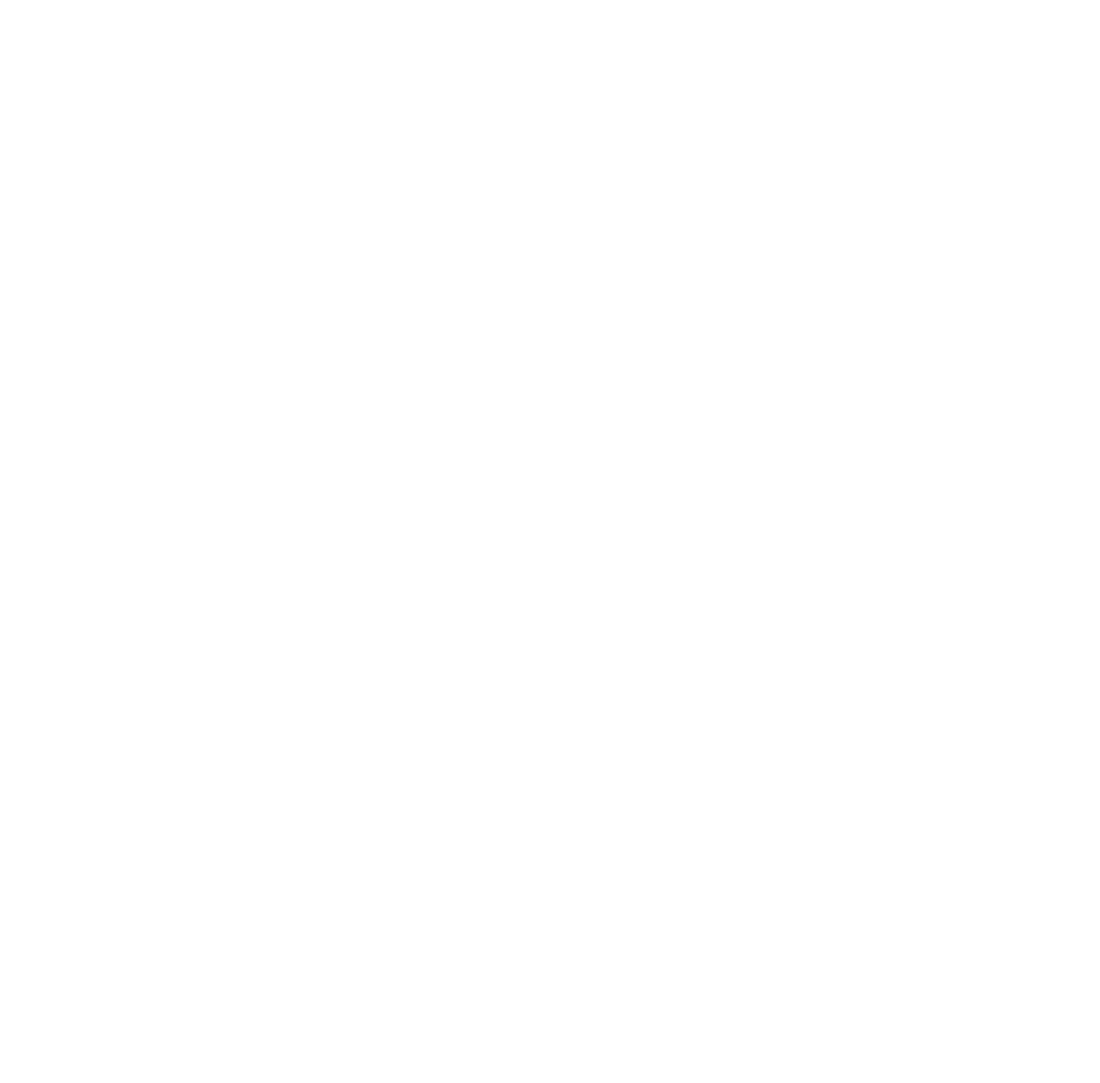
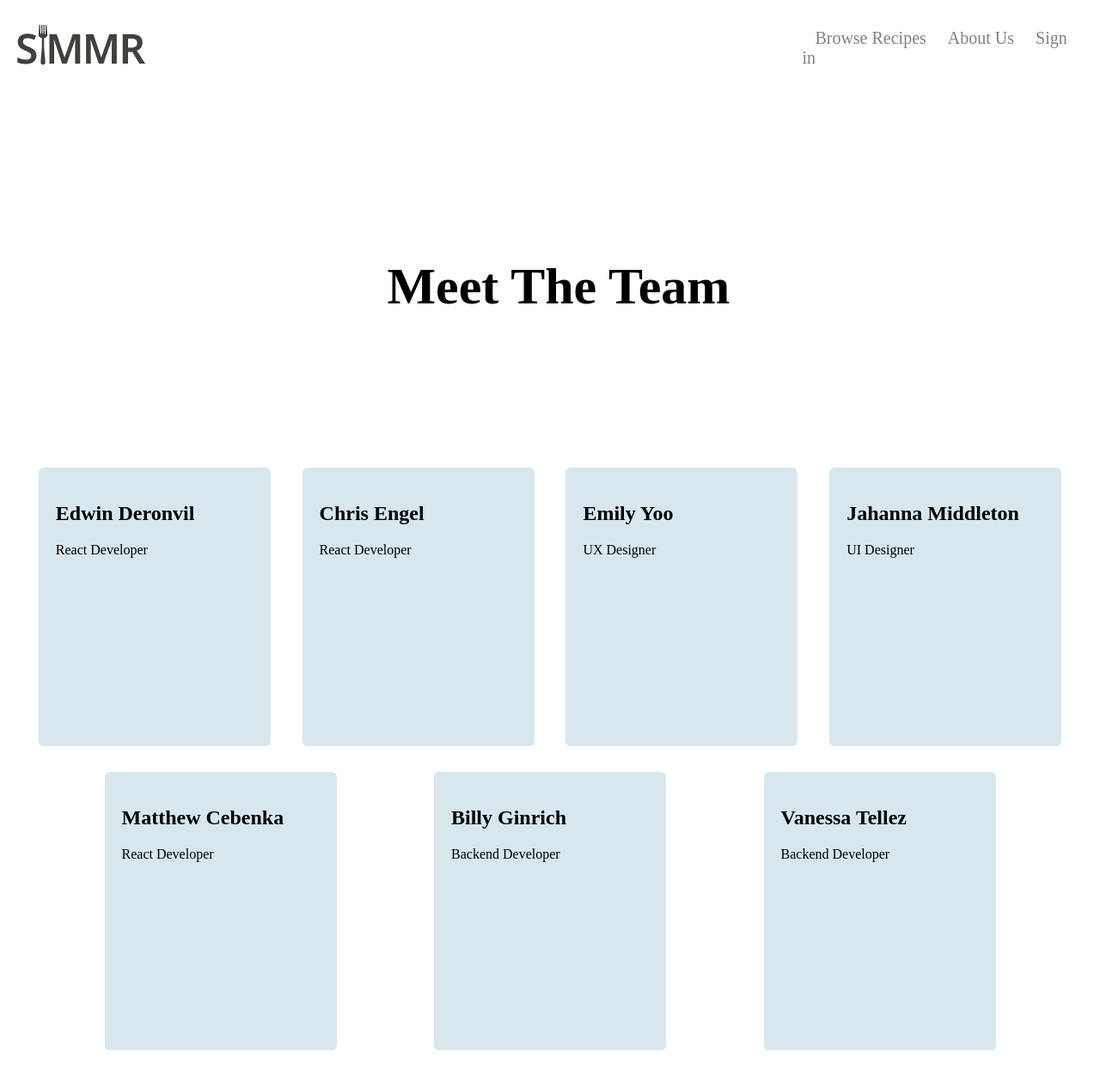
Before and after one commit to chefPassport/UI, a plain HTML site: page about-us.html in a window 1280 px wide. Shown: the whole page at 86% size. Before the commit the page ends 800 px from the top, so only its background shows below. Drawn offline with Linux system fonts and the light colour scheme.

Commit message:
about us boxes complete

```diff
--- a/about-us.html
+++ b/about-us.html
@@ -0,0 +1,110 @@
+ <!doctype html>
+ <html lang="en">
+ <head>
+
+
+  <meta charset="utf-8">
+
+  <title>About Us</title>
+
+
+  <meta name="viewport" content="width=device-width, initial-scale=1">
+
+ <link href="https://fonts.googleapis.com/css?family=Fira+Sans&display=swap" rel="stylesheet">
+   <link href="css/about-us.css" rel="stylesheet">
+
+   <!--[if lt IE 9]>
+//     <script src="https://cdnjs.cloudflare.com/ajax/libs/html5shiv/3.7.3/html5shiv.js"></script>
+//   <![endif]-->
+
+
+
+
+ </head>
+ <body>
+
+ <!-- navigation -->
+ <section class="top-class">
+
+    <div class="logo">
+      <img src="img\Logo - Medium.jpg">
+    </div>
+
+     <div class="navigation">
+        <nav>
+            <a href="#">Browse Recipes</a>
+            <a href="#">About Us</a>
+            <a href="#">Sign in</a>
+        </nav>
+      </div>
+
+    </section>
+
+ <header>
+
+     <section id="banner">
+         <h1>Meet The Team</h1>
+
+     </section>
+
+
+
+ </header>
+
+
+ <section class="boxes">
+
+     <div class="box1">
+
+       <h2>Edwin Deronvil</h2>
+       <p>React Developer</p>
+
+     </div>
+
+    <div class="box1">
+
+        <h2>Chris Engel</h2>
+        <p>React Developer</p>
+
+    </div>
+
+
+     <div class="box1">
+
+        <h2>Emily Yoo</h2>
+        <p>UX Designer</p>
+
+    </div>
+
+
+
+    <div class="box1">
+        <h2>Jahanna Middleton</h2>
+        <p>UI Designer</p>
+
+    </div>
+
+    <div class="box1">
+
+        <h2>Matthew Cebenka</h2>
+        <p>React Developer</p>
+
+     </div>
+
+   <div class="box1">
+
+    <h2>Billy Ginrich</h2>
+    <p> Backend Developer</p>
+
+   </div>
+
+     <div class="box1">
+        <h2>Vanessa Tellez</h2>
+        <p>Backend Developer</p>
+    </div>
+
+
+
+
+
+ </section>
--- a/less/about-us.less
+++ b/less/about-us.less
@@ -1,92 +1,58 @@
-// <!doctype html>
 
-// <html lang="en">
-// <head>
+.top-class{
+    display: flex;
+}
 
+.logo{
+    margin-top: 15px;
+    margin-left: 10px;
+}
 
-//   <meta charset="utf-8">
+nav a {
+    text-decoration: none;
+    color: gray;
+    font-size: 20px;
+    margin-right: 6px;
+    margin-left: 15px;
+  }
 
-//   <title>About Us</title>
+  .navigation{
+      margin-top: 5px;
+     margin-left: 60%;
+     padding: 20px;
+     padding-left: 5px;
+  }
 
+  h1 {
+    display: flex;
+    align-items: center;
+    font-size: 60px;
+    margin: auto;
+    margin-left: 35%;
+    padding-top: 200px;
+  }
 
-//   <meta name="viewport" content="width=device-width, initial-scale=1">
+  .boxes{
+    display:flex;
+    justify-content:space-evenly;
+    flex-wrap:wrap;
+    margin-top: 10%;
+    margin-bottom: 10px;
+    padding-top: 50px;
+    padding-bottom: 50px;
 
-//   <link href="https://fonts.googleapis.com/css?family=Fira+Sans&display=swap" rel="stylesheet">
-//   <link href="css/about-us.css" rel="stylesheet">
+  }
 
-//   <!--[if lt IE 9]>
-//     <script src="https://cdnjs.cloudflare.com/ajax/libs/html5shiv/3.7.3/html5shiv.js"></script>
-//   <![endif]-->
+  .box-properties{
+    padding:20px;
+    margin-bottom: 30px;
+    text-align:left;
+    background-color:#D8E7ED;
+    border-radius: 6px;
+    width: 230px;
+    height: 284px;
+  }
 
-
-
-
-// </head>
-
-// <body>
-
-// <!-- navigation -->
-// <section class="navigation">
-//     <nav>
-//         <a href="#">Browse Recipes</a>
-//         <a href="#">About Us</a>
-//         <a href="#">Sign in</a>
-//     </nav>
-//     </section>
-
-// <header>
-
-//     <section id="banner">
-//         <h1>Meet The Team</h1>
-
-//     </section>
-
-
-
-// </header>
-
-
-// <section class="boxes">
-
-//     <div class="box1">
-
-
-//     </div>
-
-//     <div class="box2">
-
-
-//     </div>
-
-
-//     <div class="box3">
-
-
-//     </div>
-
-
-
-//     <div class="box4">
-
-
-//     </div>
-
-//     <div class="box5">
-
-//     </div>
-
-//     <div class="box6">
-
-//     </div>
-
-//     <div class="box7">
-
-//     </div>
-
-//     <div class="box8">
-
-//     </div>
-
-
-
-// </section>
+  .box1{
+      .box-properties();
+  }
```
Also changed, not shown: css/about-us.css.
